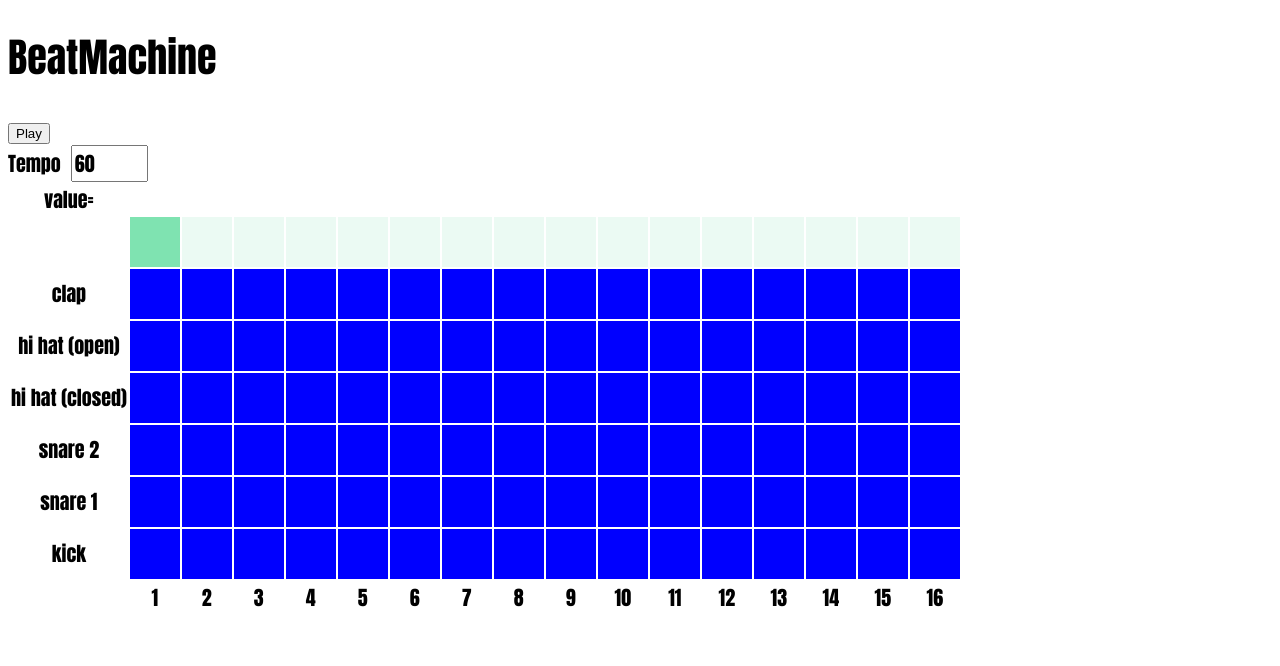
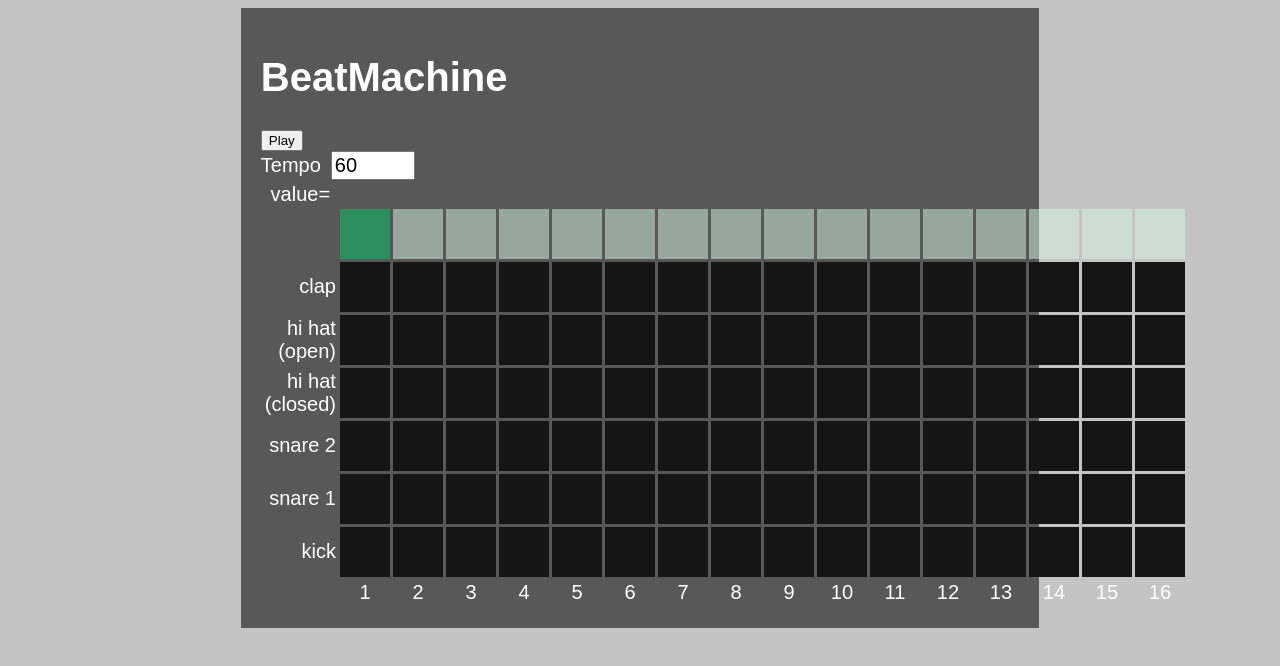
Before and after one commit to AndrewRLloyd88/beat-machine-hackathon, a React (Create React App) app: page / in a window 1280 px wide. Shown: the top 666 px of the page. Built offline with nearby package versions, Linux system fonts and the light colour scheme.

Commit message:
change color scheme, give instruments different colors

```diff
--- a/src/App.js
+++ b/src/App.js
@@ -39,9 +39,9 @@ const App = () => {
     console.log(isPlaying)
   }
 
-  const instrumentRows = instruments.map((i) => <InstrumentRow instrumentName={i.name} instrumentSound={i.sound} />);
+  const instrumentRows = instruments.map((i) => <InstrumentRow instrumentName={i.name} instrumentSound={i.sound} instrumentColor={i.color} />);
   return (
-    <>
+    <div className="container">
       <BeatMachine />
       <PlayButton onClick={handlePlayButton} />
       <Tempo value={tempo} onTempoChange={(event) => {handleTempoChange(event)}} />
@@ -52,7 +52,7 @@ const App = () => {
           <BeatLabel />
         </tbody>
       </table>
-    </>
+    </div>
   )
 }
 
--- a/src/Components/InstrumentRow.jsx
+++ b/src/Components/InstrumentRow.jsx
@@ -7,11 +7,11 @@ const InstrumentRow = (props) => {
 
   const squares = [];
   for (let i = 0; i < 16; i++) {
-    squares.push(<Square key={i} sound={props.instrumentSound} />);
+    squares.push(<Square key={i} sound={props.instrumentSound} color={props.instrumentColor} />);
   }
   return (
     <tr>
-      <td>
+      <td className="instrument">
         {props.instrumentName}
       </td>
       {squares}
--- a/src/Components/Square.jsx
+++ b/src/Components/Square.jsx
@@ -18,7 +18,7 @@ const Square = (props) => {
 
   return (
     <td
-      style={toggle ? { background: 'red', padding: '25px' } : { background: 'blue', padding: '25px' }}
+      style={toggle ? { background: props.color, padding: '25px' } : { background: '#151515', padding: '25px' }}
       onClick={() => playSound(props.sound)}
     />
   )
--- a/src/helpers/instruments.js
+++ b/src/helpers/instruments.js
@@ -1,11 +1,11 @@
 // objects to represent each instrument
 const instruments = [
-  { name: 'clap', sound: "./DrumSamples/Claps/Clap1.wav", pattern: [0, 0, 0, 0, 0, 0, 0, 0, 0, 0, 0, 0, 0, 0, 0, 0] },
-  { name: 'hi hat (open)', sound: "./DrumSamples/OpenHats/OH2.wav", pattern: [0, 0, 0, 0, 0, 0, 0, 0, 0, 0, 0, 0, 0, 0, 0, 0] },
-  { name: 'hi hat (closed)', sound: "./DrumSamples/ClosedHats/Hats1.wav", pattern: [0, 0, 0, 0, 0, 0, 0, 0, 0, 0, 0, 0, 0, 0, 0, 0] },
-  { name: 'snare 2', sound: "./DrumSamples/AltSnare1/AltSD25.wav", pattern: [0, 0, 0, 0, 0, 0, 0, 0, 0, 0, 0, 0, 0, 0, 0, 0] },
-  { name: 'snare 1', sound: "./DrumSamples/MainSnare/Snare1.wav", pattern: [0, 0, 0, 0, 0, 0, 0, 0, 0, 0, 0, 0, 0, 0, 0, 0] },
-  { name: 'kick', sound: "./DrumSamples/Kicks/Kick-A-Long1.wav", pattern: [0, 0, 0, 0, 0, 0, 0, 0, 0, 0, 0, 0, 0, 0, 0, 0] }
+  { name: 'clap', sound: "./DrumSamples/Claps/Clap1.wav", pattern: [0, 0, 0, 0, 0, 0, 0, 0, 0, 0, 0, 0, 0, 0, 0, 0], color: 'pink' },
+  { name: 'hi hat (open)', sound: "./DrumSamples/OpenHats/OH2.wav", pattern: [0, 0, 0, 0, 0, 0, 0, 0, 0, 0, 0, 0, 0, 0, 0, 0], color: 'silver' },
+  { name: 'hi hat (closed)', sound: "./DrumSamples/ClosedHats/Hats1.wav", pattern: [0, 0, 0, 0, 0, 0, 0, 0, 0, 0, 0, 0, 0, 0, 0, 0], color: 'gold' },
+  { name: 'snare 2', sound: "./DrumSamples/AltSnare1/AltSD25.wav", pattern: [0, 0, 0, 0, 0, 0, 0, 0, 0, 0, 0, 0, 0, 0, 0, 0], color: '#00DACD' },
+  { name: 'snare 1', sound: "./DrumSamples/MainSnare/Snare1.wav", pattern: [0, 0, 0, 0, 0, 0, 0, 0, 0, 0, 0, 0, 0, 0, 0, 0], color: 'orange' },
+  { name: 'kick', sound: "./DrumSamples/Kicks/Kick-A-Long1.wav", pattern: [0, 0, 0, 0, 0, 0, 0, 0, 0, 0, 0, 0, 0, 0, 0, 0], color: 'purple' }
 ]
 
 export default instruments;
--- a/src/styles/index.css
+++ b/src/styles/index.css
@@ -4,19 +4,33 @@
   text-align: center;
   margin: 6rem 0;
   padding: auto;
+  color: white;
 }
+.container {
+  padding: 20px;
+  margin: auto;
+  width: 60%;
+  background-color: #585858;
+}
+
 body {
-  background-color: white;
-  font-family: impact;
+  background-color: #C4C4C4;
+  font-family: arial;
   font-size: 20px;
+  color: white;
 }
 
 input {
   margin-left: 10px;
   font-size: 20px;
-  font-family: impact;
+  font-family: arial;
 }
 
 table {
   text-align: center;
+  border-spacing: 3px;
 }
+
+td.instrument {
+  text-align: right;
+}
```
